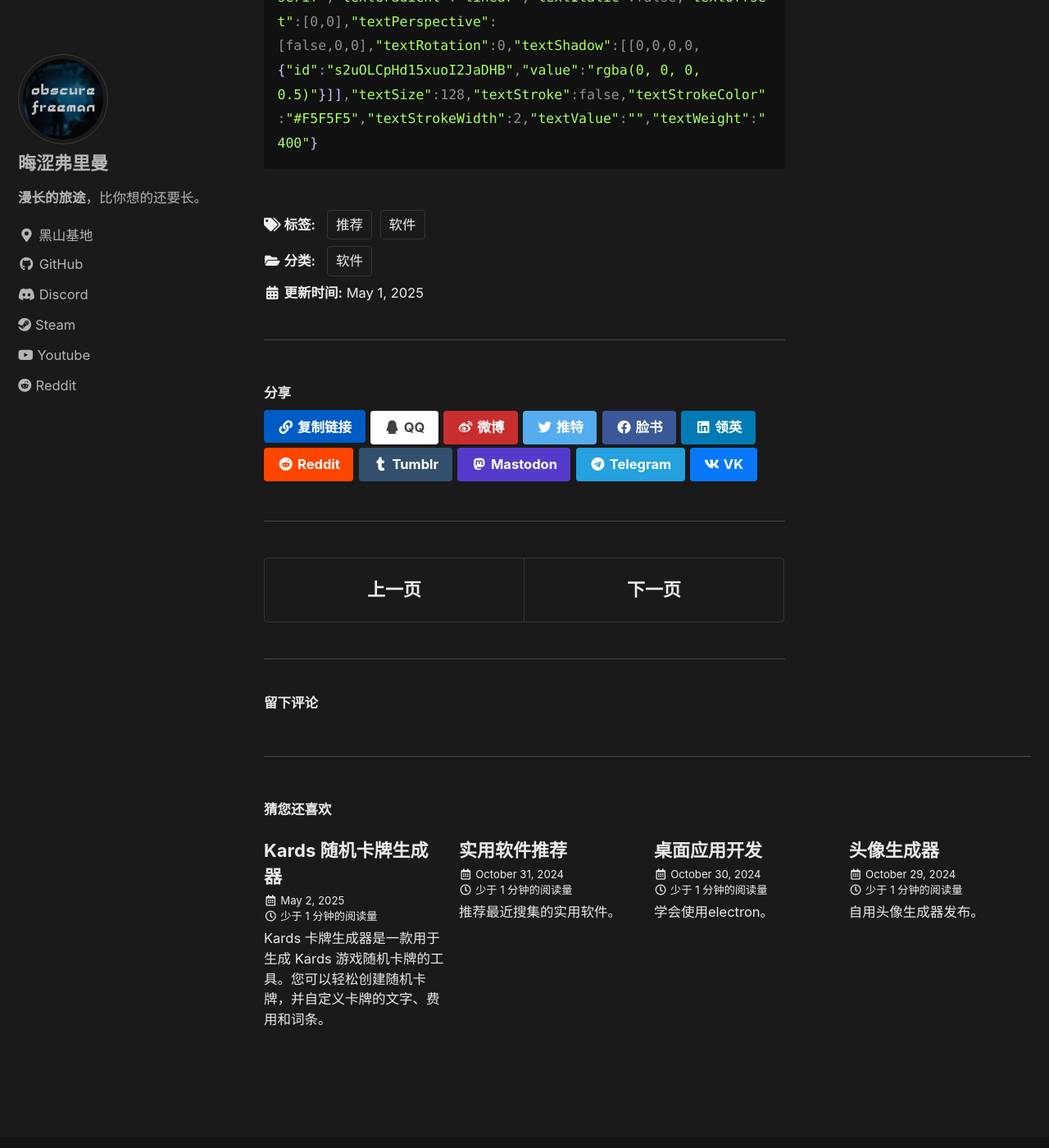
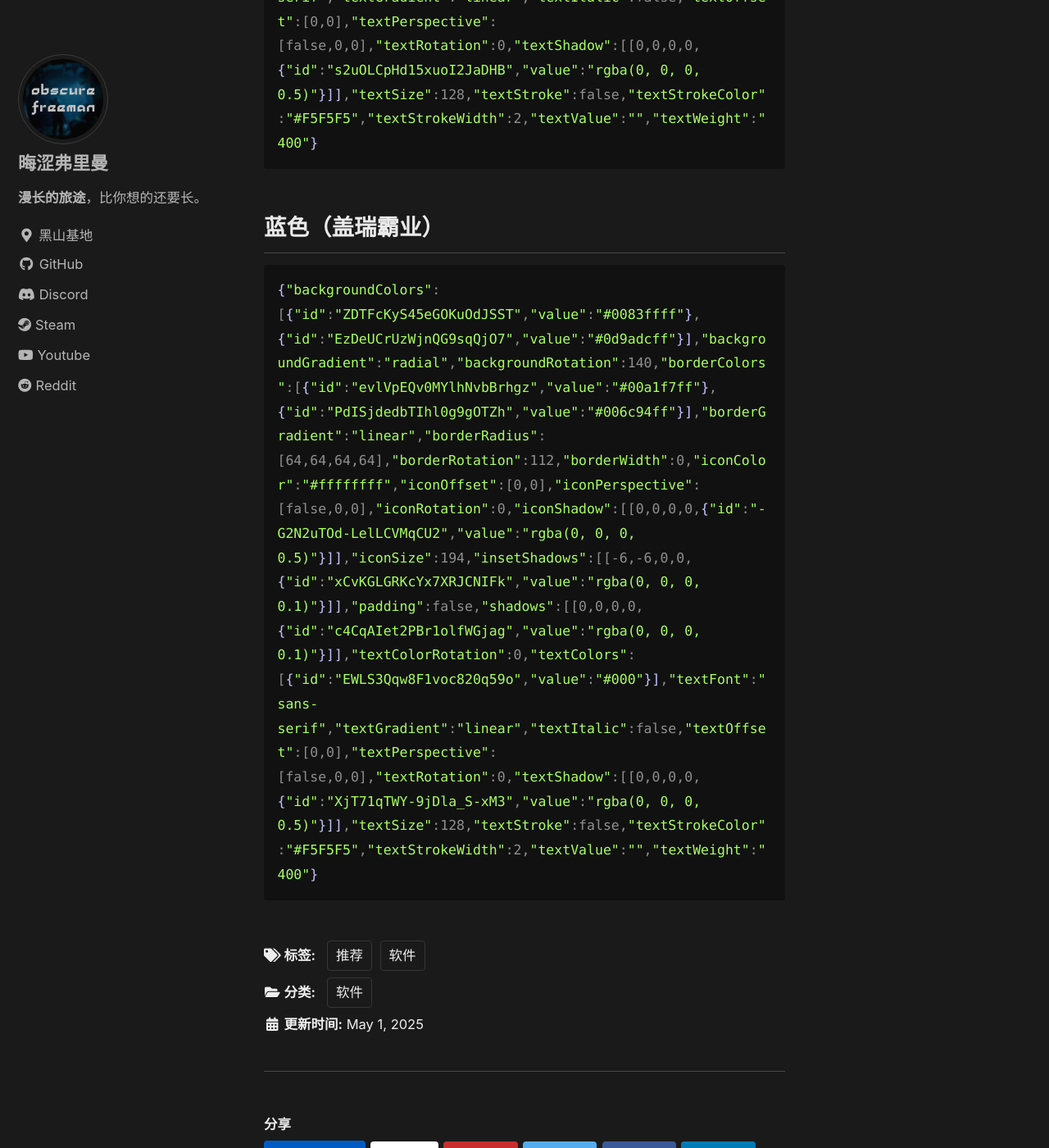
Before and after one commit to obscurefreeman/blog, a Jekyll site: the page built from _posts/2025-05-01-Appicon Forge 图标预设合集.md, in a window 1280 px wide and 1400 px high, scrolled down 1057 px. Shown: the whole window at 82% size. Built offline with Jekyll 4.4.1, drawn with Linux system fonts in a browser that asks for light colours; cached includes are drawn as plain includes; nearby versions of some CDN libraries; library files that are not in the unit come from our copies; a script that is not in the unit is left out; comment, search, counter and statistics services are not loaded.

Commit message:
增加图标预设

````diff
--- a/_posts/2025-05-01-Appicon Forge 图标预设合集.md
+++ b/_posts/2025-05-01-Appicon Forge 图标预设合集.md
@@ -20,3 +20,9 @@ https://zhangyu1818.github.io/appicon-forge/
 ```bash
 {"backgroundColors":[{"id":"dOucbwbv-V02BGrfkf5gt","value":"#180078ff"},{"id":"2bq-q8sjs0EttkXETrFnt","value":"#448dffff"}],"backgroundGradient":"linear","backgroundRotation":144,"borderColors":[{"id":"CPDKKJ8MrO_PQr9c5vu5z","value":"#36d9ffff"},{"id":"QhuAhRDzw8_xqw2nhOznI","value":"#0035ffff"}],"borderGradient":"linear","borderRadius":[64,64,64,64],"borderRotation":314,"borderWidth":12,"iconColor":"#ffffffff","iconOffset":[0,0],"iconPerspective":[false,0,1],"iconRotation":0,"iconShadow":[[3,3,4,0,{"id":"4gJnbuQkdz0WoNGMpqCSr","value":"rgba(0, 0, 0, 0.5)"}]],"iconSize":195,"insetShadows":[[-8,-8,5,0,{"id":"5C7G9QbKtsR2AZlWz2Mo3","value":"rgba(0, 0, 0, 0.1)"}]],"padding":false,"shadows":[[0,0,0,0,{"id":"uuUj2ekVPD5lpoTApoKBY","value":"rgba(0, 0, 0, 0.1)"}]],"textColorRotation":0,"textColors":[{"id":"06UgEdQULTENYN2LB-zYb","value":"#000"}],"textFont":"sans-serif","textGradient":"linear","textItalic":false,"textOffset":[0,0],"textPerspective":[false,0,0],"textRotation":0,"textShadow":[[0,0,0,0,{"id":"s2uOLCpHd15xuoI2JaDHB","value":"rgba(0, 0, 0, 0.5)"}]],"textSize":128,"textStroke":false,"textStrokeColor":"#F5F5F5","textStrokeWidth":2,"textValue":"","textWeight":"400"}
 ```
+
+## 蓝色（盖瑞霸业）
+
+```bash
+{"backgroundColors":[{"id":"ZDTFcKyS45eGOKuOdJSST","value":"#0083ffff"},{"id":"EzDeUCrUzWjnQG9sqQjO7","value":"#0d9adcff"}],"backgroundGradient":"radial","backgroundRotation":140,"borderColors":[{"id":"evlVpEQv0MYlhNvbBrhgz","value":"#00a1f7ff"},{"id":"PdISjdedbTIhl0g9gOTZh","value":"#006c94ff"}],"borderGradient":"linear","borderRadius":[64,64,64,64],"borderRotation":112,"borderWidth":0,"iconColor":"#ffffffff","iconOffset":[0,0],"iconPerspective":[false,0,0],"iconRotation":0,"iconShadow":[[0,0,0,0,{"id":"-G2N2uTOd-LelLCVMqCU2","value":"rgba(0, 0, 0, 0.5)"}]],"iconSize":194,"insetShadows":[[-6,-6,0,0,{"id":"xCvKGLGRKcYx7XRJCNIFk","value":"rgba(0, 0, 0, 0.1)"}]],"padding":false,"shadows":[[0,0,0,0,{"id":"c4CqAIet2PBr1olfWGjag","value":"rgba(0, 0, 0, 0.1)"}]],"textColorRotation":0,"textColors":[{"id":"EWLS3Qqw8F1voc820q59o","value":"#000"}],"textFont":"sans-serif","textGradient":"linear","textItalic":false,"textOffset":[0,0],"textPerspective":[false,0,0],"textRotation":0,"textShadow":[[0,0,0,0,{"id":"XjT71qTWY-9jDla_S-xM3","value":"rgba(0, 0, 0, 0.5)"}]],"textSize":128,"textStroke":false,"textStrokeColor":"#F5F5F5","textStrokeWidth":2,"textValue":"","textWeight":"400"}
+```
````
Also changed, not shown: _posts/2025-05-02-卡牌生成器.md (+0 -2 lines).
